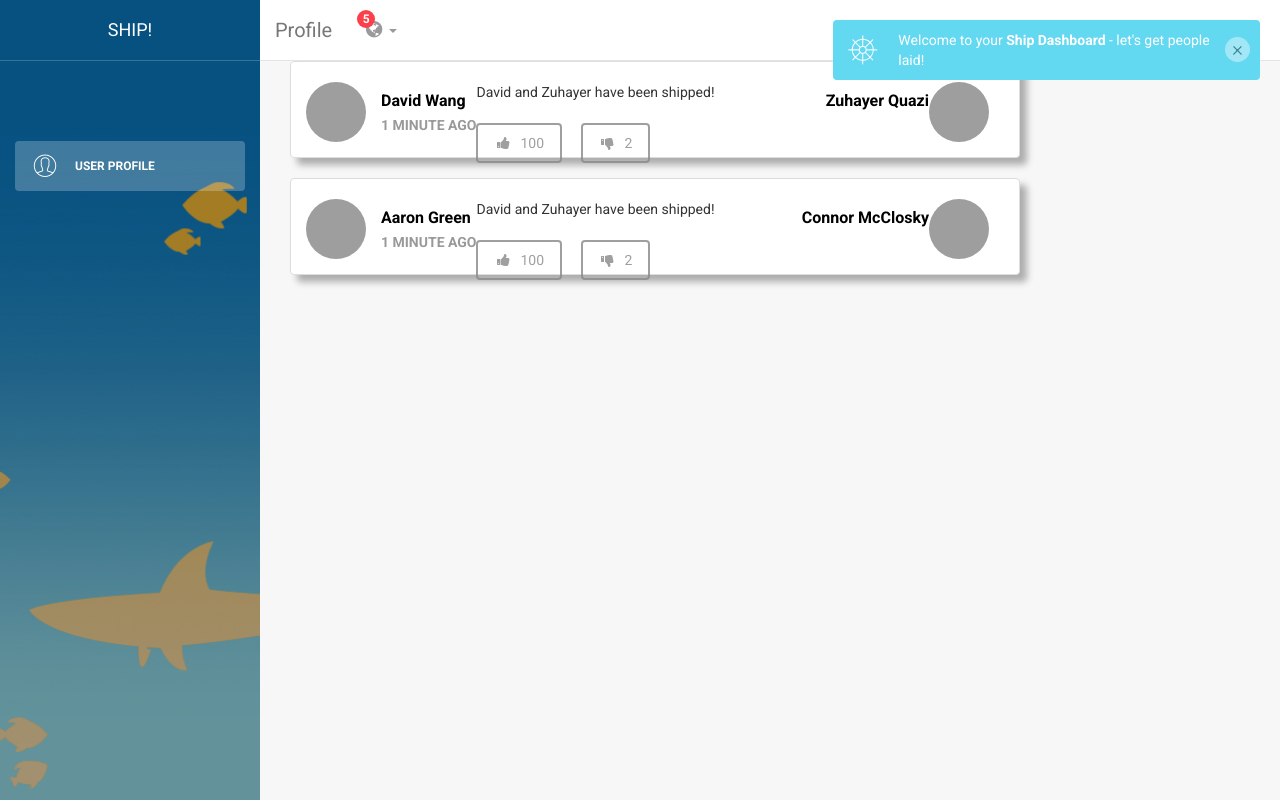
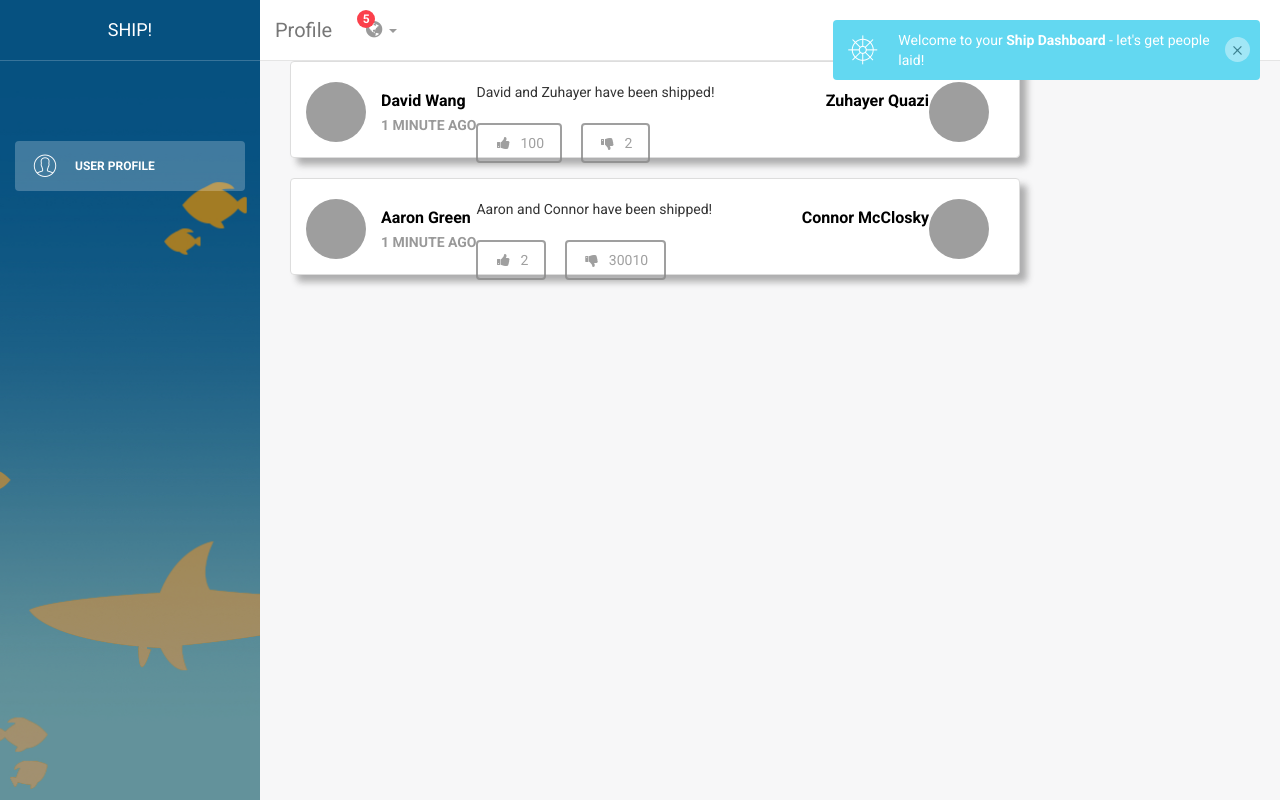
Before and after one commit to Ship196/ShipReal, a Flask app: template templates/newsfeed.html in a window 1280 px wide. Run offline with Flask 2, Linux system fonts and the light colour scheme; the template is opened without the code that fills it, so the values that code supplies are empty; some libraries are stand-ins or nearby versions; grey boxes are pictures that could not be loaded.

Commit message:
dashboard update

```diff
--- a/templates/newsfeed.html
+++ b/templates/newsfeed.html
@@ -175,13 +175,13 @@
                     </div>
                 </div>
             <div class="post-description">
-                <p>David and Zuhayer have been shipped!</p>
+                <p>Aaron and Connor have been shipped!</p>
                 <div class="stats">
                     <a href="#" class="btn btn-default stat-item">
-                        <i class="fa fa-thumbs-up icon"></i>100
+                        <i class="fa fa-thumbs-up icon"></i>2
                     </a>
                     <a href="#" class="btn btn-default stat-item">
-                        <i class="fa fa-thumbs-down icon"></i>2
+                        <i class="fa fa-thumbs-down icon"></i>30010
                     </a>
                 </div>
             </div>
```
